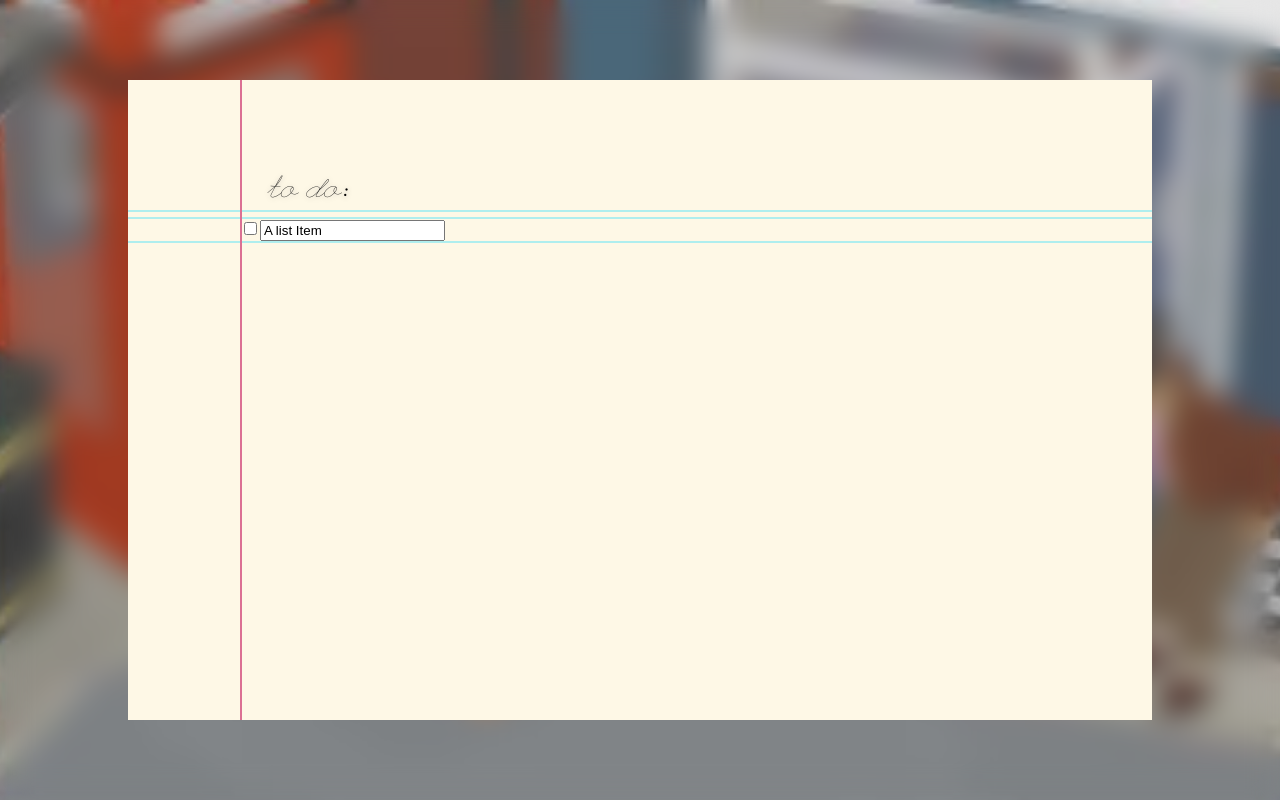
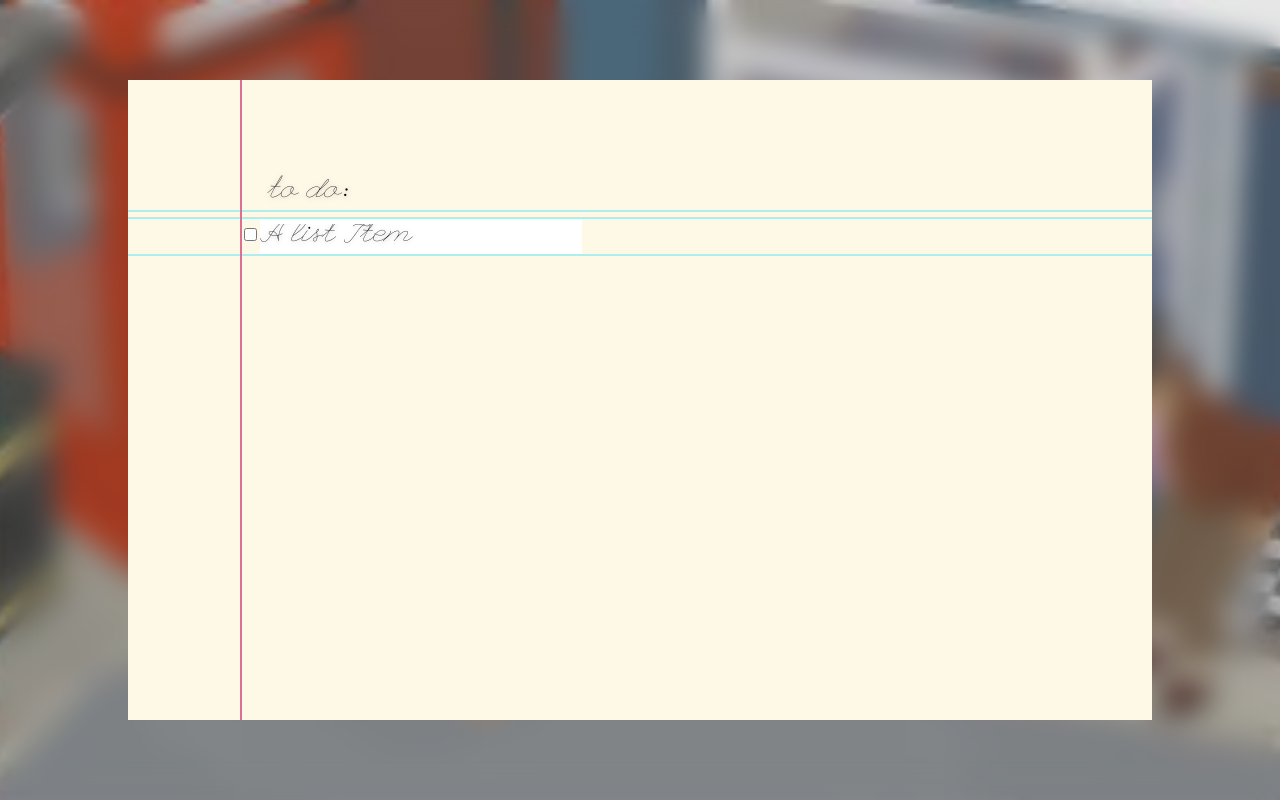
Before and after one commit to bblais23/untitled-todo-list, a React (Vite) app: page / in a window 1280 px wide. Built offline with nearby package versions, Linux system fonts and the light colour scheme.

Commit message:
Style input for list items

```diff
--- a/src/index.css
+++ b/src/index.css
@@ -11,6 +11,17 @@ h1, h2, h3, h4, p {
 	line-height: 1.25em;
 	padding: 0.25em 0;
 	margin: 0;
+}
+
+input[type="text"] {
+	font-size: 1.25rem;
+	font-family: 'League Script', cursive;
+	font-weight: normal;
+	text-shadow: #AAA 0px 1px 5px;
+	line-height: 1.25em;
+	padding: 0.25em 0;
+	margin: 0;
+	border: none;
 }
 
 body {
```
